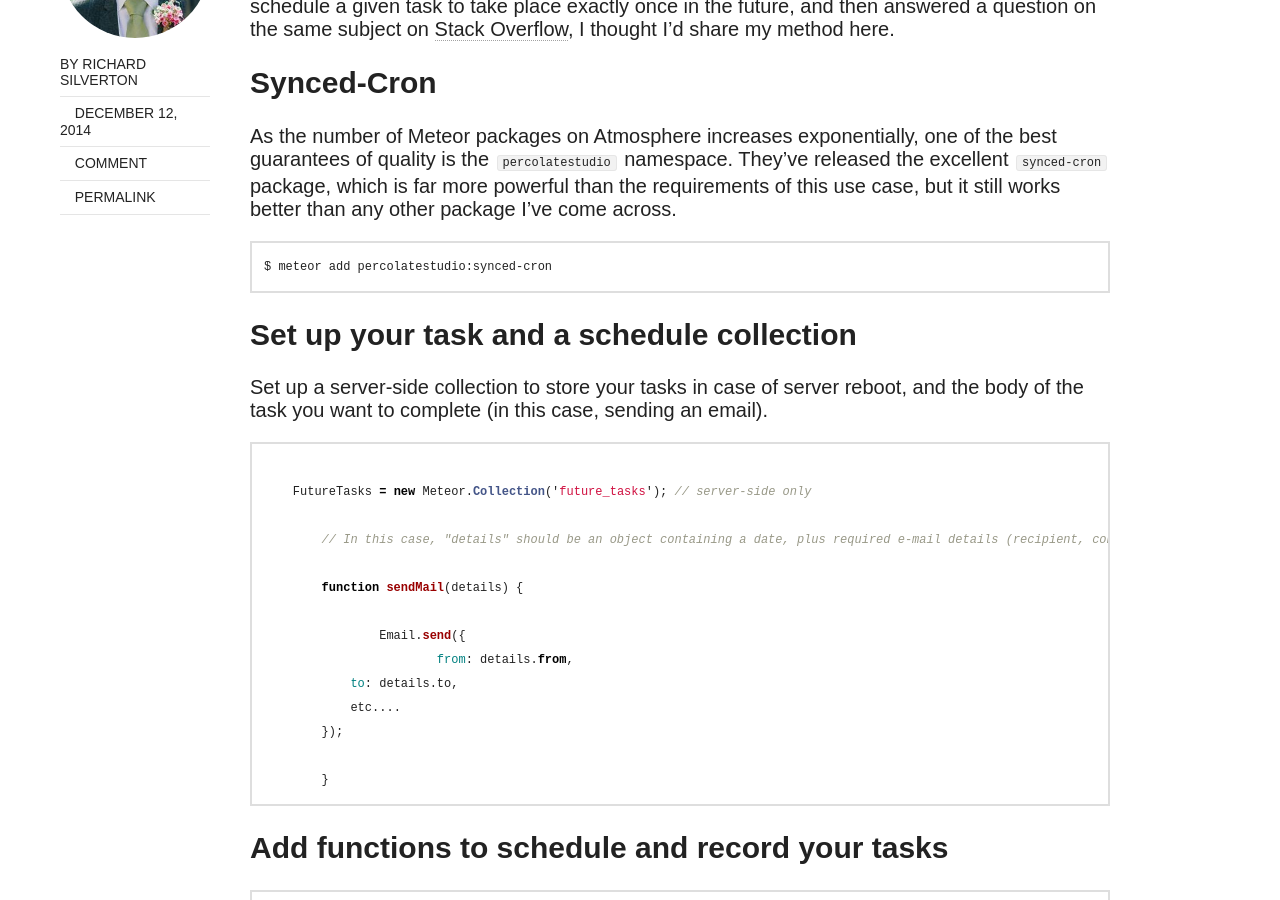
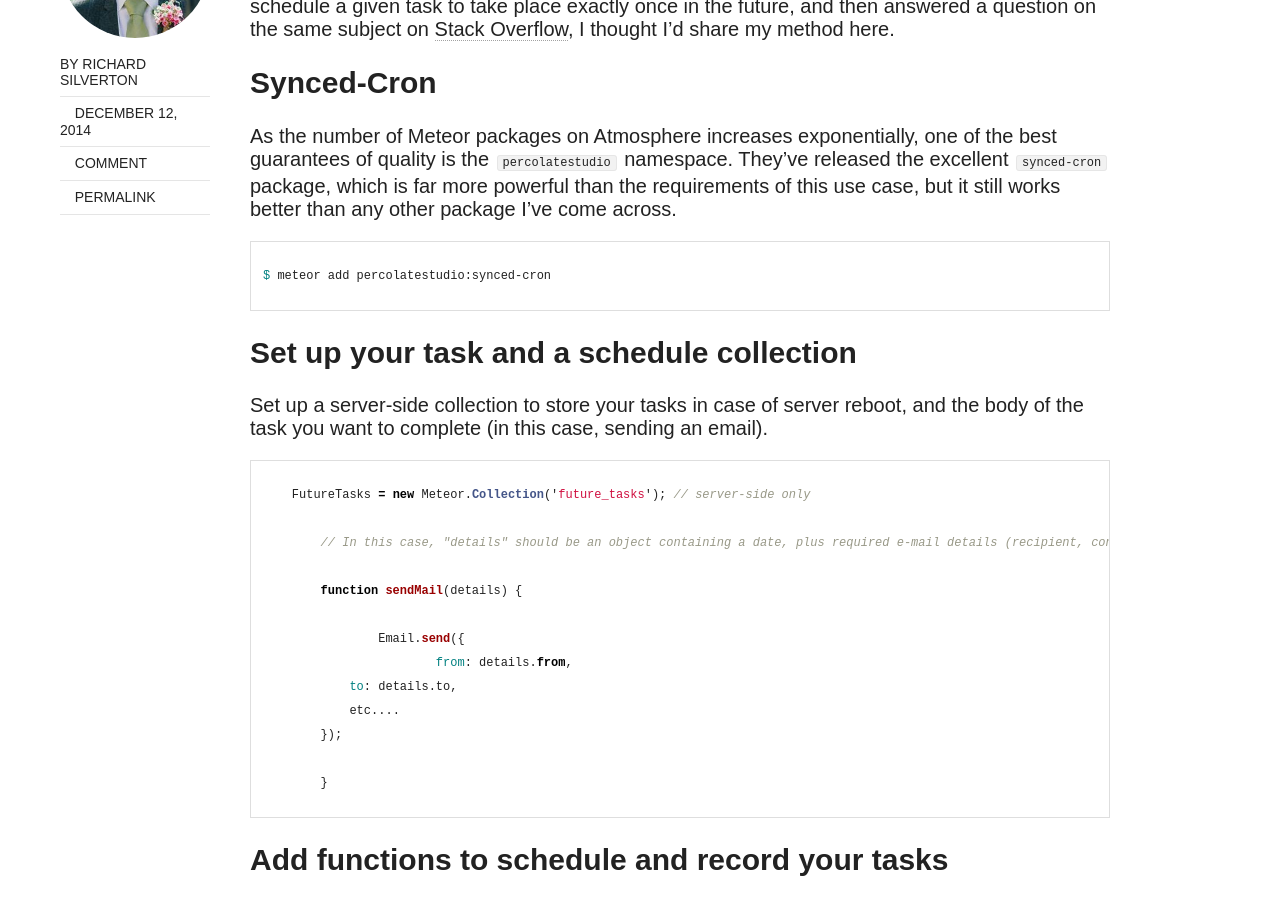
Before and after one commit to richsilv/richsilv.github.io, a Jekyll site: the page built from _posts/2014-12-12-scheduling-events-in-the-future-with-meteor.markdown, in a window 1280 px wide and 900 px high, scrolled down 742 px. Built offline with Jekyll 4.4.1, drawn with Linux system fonts in a browser that asks for light colours; nearby versions of some CDN libraries; comment, search, counter and statistics services are not loaded.

Commit message:
Update 2014-12-12-scheduling-events-in-the-future-with-meteor.markdown

````diff
--- a/_posts/2014-12-12-scheduling-events-in-the-future-with-meteor.markdown
+++ b/_posts/2014-12-12-scheduling-events-in-the-future-with-meteor.markdown
@@ -14,16 +14,15 @@
 
 As the number of Meteor packages on Atmosphere increases exponentially, one of the best guarantees of quality is the `percolatestudio` namespace.  They've released the excellent `synced-cron` package, which is far more powerful than the requirements of this use case, but it still works better than any other package I've come across.
 
-```
+{% highlight bash %}
 $ meteor add percolatestudio:synced-cron
-```
+{% endhighlight %}
 
 ## Set up your task and a schedule collection
 
 Set up a server-side collection to store your tasks in case of server reboot, and the body of the task you want to complete (in this case, sending an email).
 
-```javascript
-
+{% highlight javascript %}
     FutureTasks = new Meteor.Collection('future_tasks'); // server-side only
 
 	// In this case, "details" should be an object containing a date, plus required e-mail details (recipient, content, etc.)
@@ -37,12 +36,11 @@
         });
 
 	}
-```
+{% endhighlight %}
 
 ## Add functions to schedule and record your tasks
 
-```javascript
-
+{% highlight javascript %}
     function addTask(id, details) {
 
 	    SyncedCron.add({
@@ -71,12 +69,11 @@
 		return true;
 
 	}
-```
+{% endhighlight %}
 
 ## Process existing tasks on reboot, and start the Cron
 
-```javascript
-
+{% highlight javascript %}
 	Meteor.startup(function() {
 
 		FutureTasks.find().forEach(function(mail) {
@@ -89,7 +86,7 @@
 		SyncedCron.start();
 
 	});
-```
+{% endhighlight %}
 
 ## Summary
 
````
